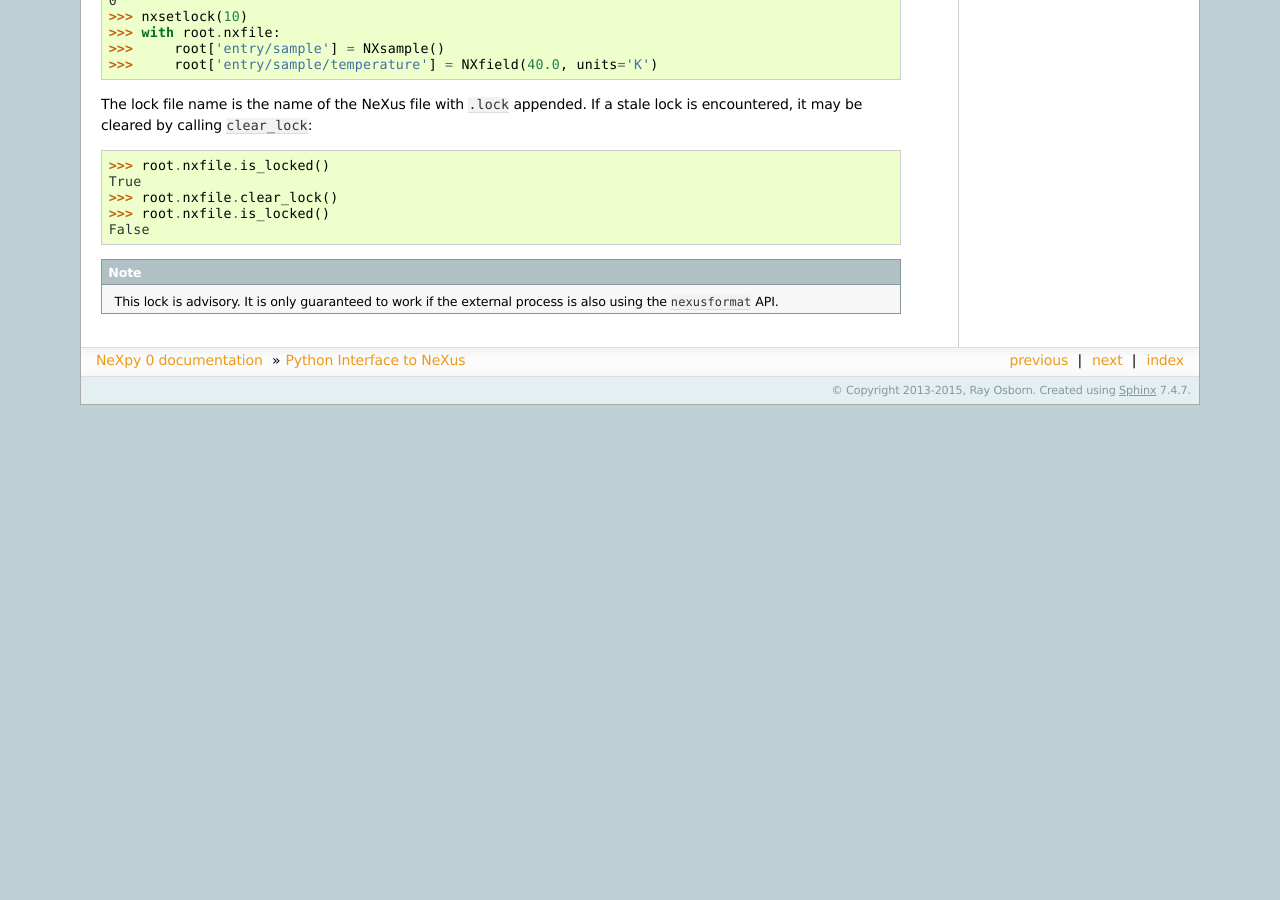
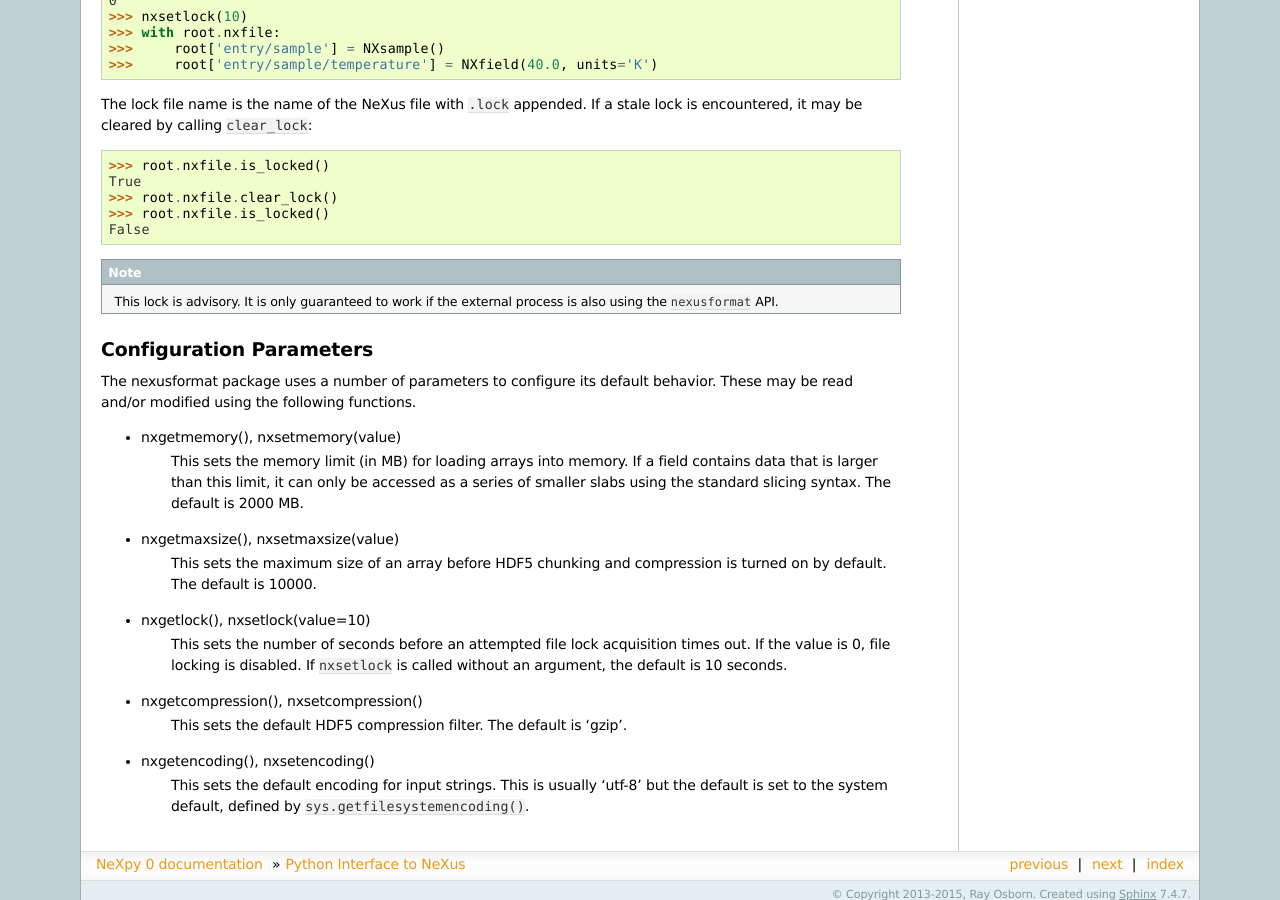
Before and after one commit to nexpy/nexpy, a Sphinx documentation site: the page built from doc/source/pythonshell.rst, in a window 1280 px wide and 900 px high, scrolled down 19274 px. Built offline with Sphinx 7.4.7, drawn with Linux system fonts in a browser that asks for light colours; before the commit the page ends 19679 px from its top, so only the background shows below that; some of the changed text lies outside the part shown.

Commit message:
Add section on setting default parameters

```diff
--- a/doc/source/pythonshell.rst
+++ b/doc/source/pythonshell.rst
@@ -1120,3 +1120,31 @@ stale lock is encountered, it may be cleared by calling ``clear_lock``::
 
 .. note:: This lock is advisory. It is only guaranteed to work if the external
           process is also using the ``nexusformat`` API.
+
+Configuration Parameters
+========================
+The nexusformat package uses a number of parameters to configure its default
+behavior. These may be read and/or modified using the following functions.
+
+* nxgetmemory(), nxsetmemory(value)
+    This sets the memory limit (in MB) for loading arrays into memory. If a
+    field contains data that is larger than this limit, it can only be
+    accessed as a series of smaller slabs using the standard slicing syntax.
+    The default is 2000 MB.
+
+* nxgetmaxsize(), nxsetmaxsize(value)
+    This sets the maximum size of an array before HDF5 chunking and compression
+    is turned on by default. The default is 10000.
+
+* nxgetlock(), nxsetlock(value=10)
+    This sets the number of seconds before an attempted file lock acquisition
+    times out. If the value is 0, file locking is disabled. If ``nxsetlock`` is
+    called without an argument, the default is 10 seconds.
+
+* nxgetcompression(), nxsetcompression()
+    This sets the default HDF5 compression filter. The default is 'gzip'.
+
+* nxgetencoding(), nxsetencoding()
+    This sets the default encoding for input strings. This is usually 'utf-8'
+    but the default is set to the system default, defined by
+    ``sys.getfilesystemencoding()``.
```
